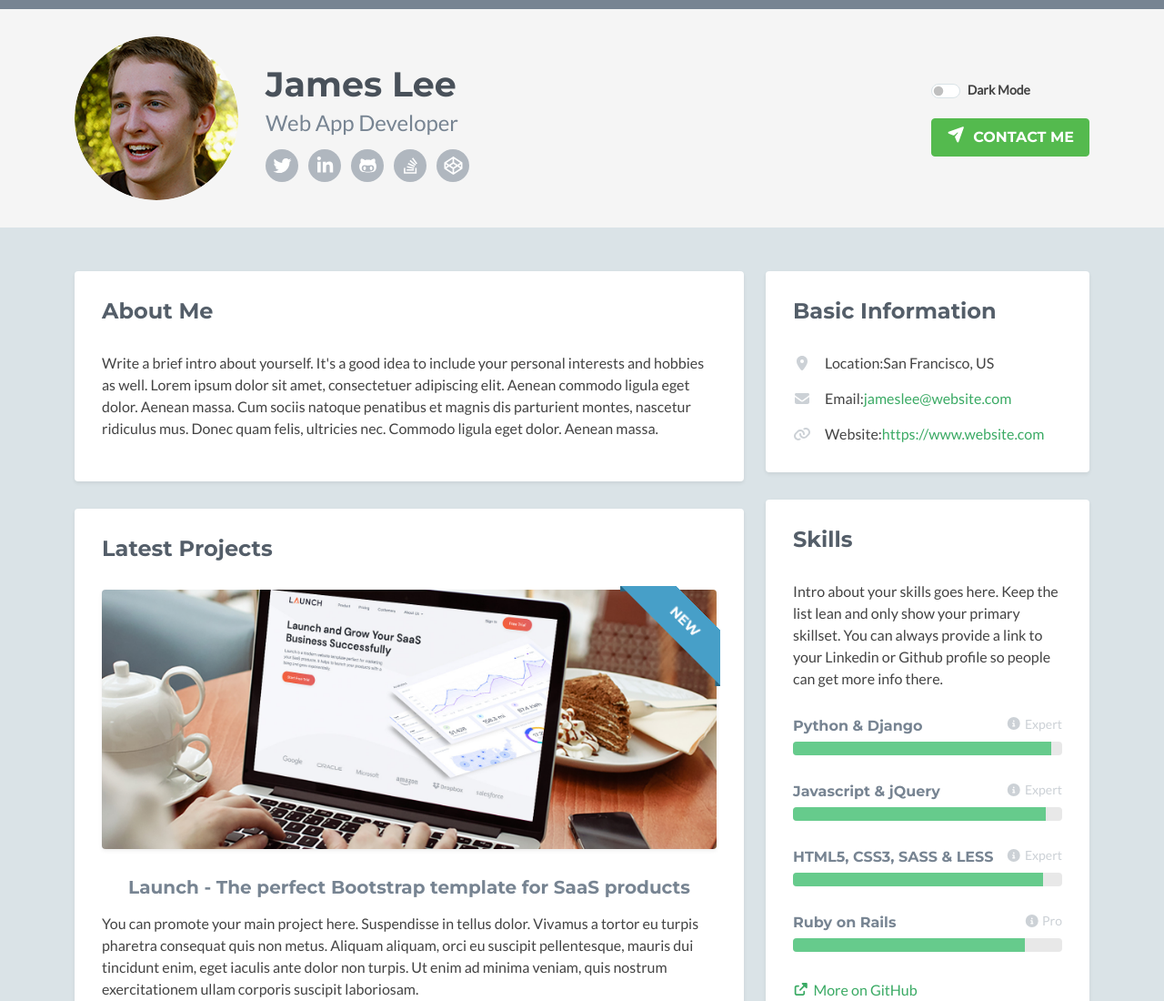
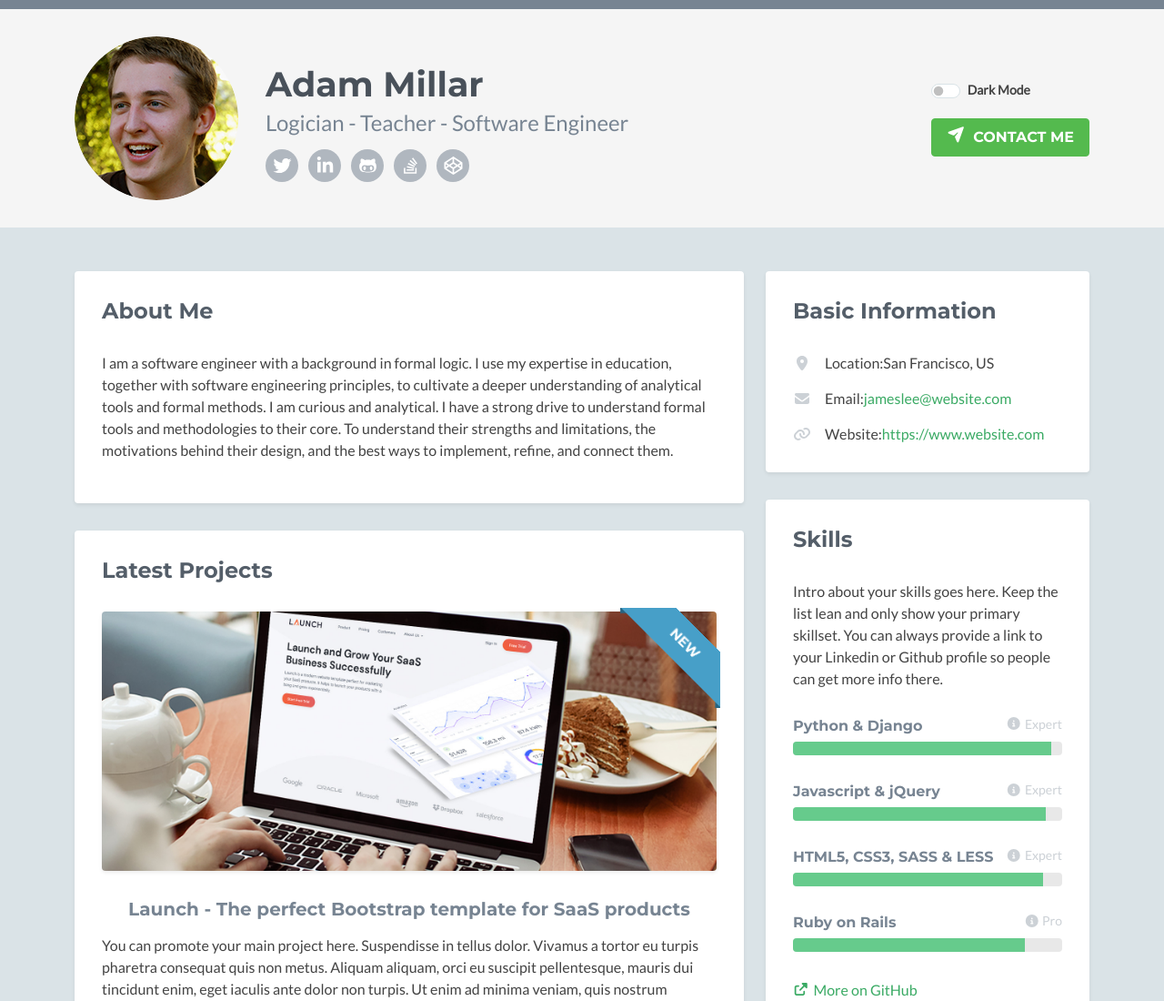
Before and after one commit to AMillar1/AMillar_Portfolio, a plain HTML site: page index.html in a window 1280 px wide. Shown: the top 1100 px of the page at 91% size. Drawn offline with nearby package versions, Linux system fonts and the light colour scheme; no server answers; a script that the page names is missing; some icons are missing.

Commit message:
Add personal details

```diff
--- a/index.html
+++ b/index.html
@@ -1,7 +1,7 @@
 <!DOCTYPE html>
 <html lang="en">
 <head>
-    <title>Bootstrap Portfolio/Resume Theme for Developers</title>
+    <title>Adam Millar's Portfolio</title>
     <!-- Meta -->
     <meta charset="utf-8">
     <meta http-equiv="X-UA-Compatible" content="IE=edge">
@@ -38,8 +38,8 @@
 			    <div class="col">
 		            <img class="profile-image img-fluid float-start rounded-circle" src="assets/images/profile.png" alt="profile image" />
 		            <div class="profile-content">
-		                <h1 class="name">James Lee</h1>
-		                <h2 class="desc">Web App Developer</h2>
+		                <h1 class="name">Adam Millar</h1>
+		                <h2 class="desc">Logician - Teacher - Software Engineer</h2>
 		                <ul class="social list-inline">
 		                    <li class="list-inline-item"><a href="#"><i class="fab fa-twitter"></i></a></li>
 		                    <li class="list-inline-item"><a href="#"><i class="fab fa-linkedin-in"></i></a></li>
@@ -69,7 +69,8 @@
                     <div class="section-inner shadow-sm rounded">
                         <h2 class="heading">About Me</h2>
                         <div class="content">
-                            <p>Write a brief intro about yourself. It's a good idea to include your personal interests and hobbies as well. Lorem ipsum dolor sit amet, consectetuer adipiscing elit. Aenean commodo ligula eget dolor. Aenean massa. Cum sociis natoque penatibus et magnis dis parturient montes, nascetur ridiculus mus. Donec quam felis, ultricies nec. Commodo ligula eget dolor. Aenean massa.</p>
+                            <p>I am a software engineer with a background in formal logic. I use my expertise in education, together with software engineering principles, to cultivate a deeper understanding of analytical tools and formal methods.
+                                I am curious and analytical. I have a strong drive to understand formal tools and methodologies to their core. To understand their strengths and limitations, the motivations behind their design, and the best ways to implement, refine, and connect them.</p>
 
                         </div><!--//content-->
                     </div><!--//section-inner-->
```
